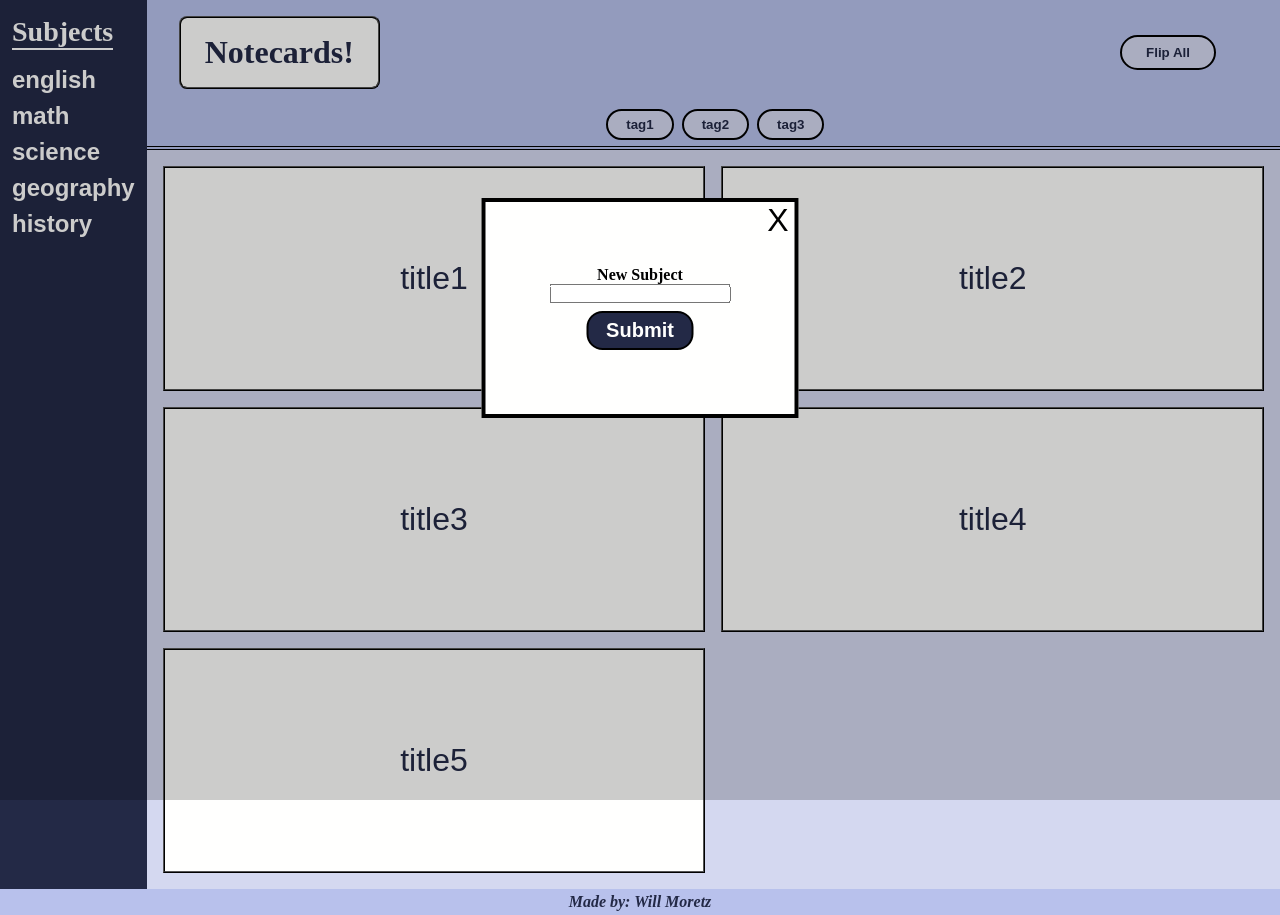
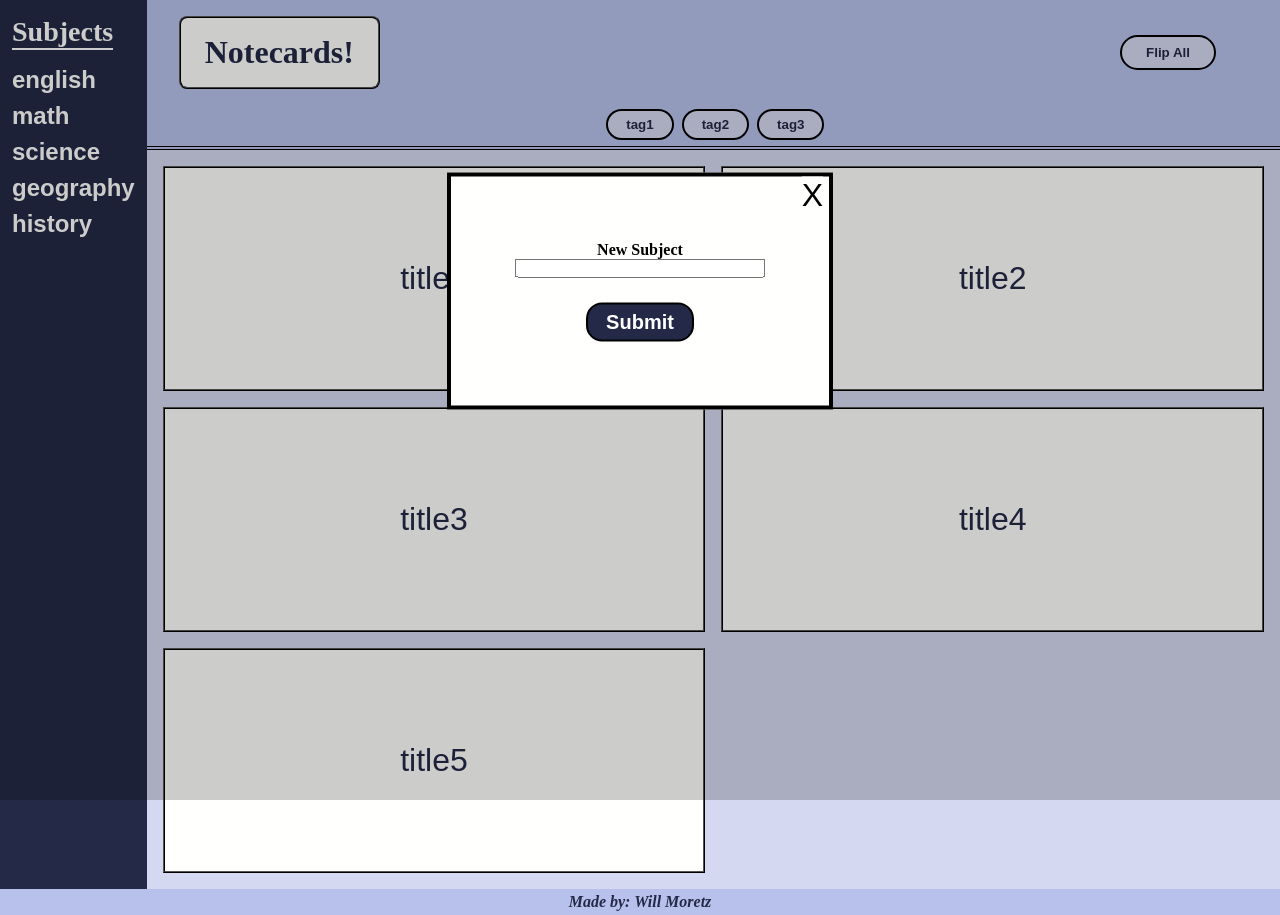
Before and after one commit to WillMoretz/notecards, a website with bundled scripts: page dist/index.html in a window 1280 px wide. Built offline with nearby package versions, Linux system fonts and the light colour scheme.

Commit message:
styled from validation messages

```diff
--- a/src/style.css
+++ b/src/style.css
@@ -71,10 +71,25 @@ button:hover {
   display: flex;
   flex-direction: column;
   align-items: center;
+  width: 250px;
 }
 
 .form-item > label {
   font-weight: 600;
+}
+
+.form-item > input,
+.input-error {
+  width: 100%;
+  text-align: center;
+}
+
+.input-error {
+  color: red;
+  font-size: 0.75rem;
+  font-style: italic;
+  margin-top: 1px;
+  min-height: 16px;
 }
 
 button[type="submit"] {
```
